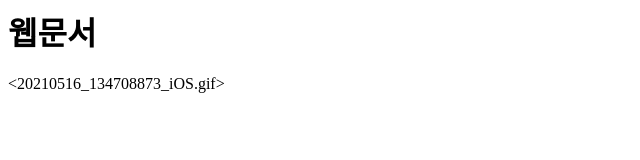
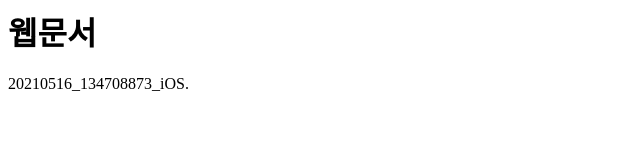
Before and after one commit to zxc1234205/html5, a plain HTML site: page index.html in a window 1280 px wide. Shown: the full height of the page, 0-640 px from the left. Drawn offline with Linux system fonts and the light colour scheme.

Commit message:
Update index.html

```diff
--- a/index.html
+++ b/index.html
@@ -6,4 +6,4 @@
  <h1>웹문서</h1>
  </body>
  </html>
-<20210516_134708873_iOS.gif>
+ <gif>20210516_134708873_iOS.</gif>
```
